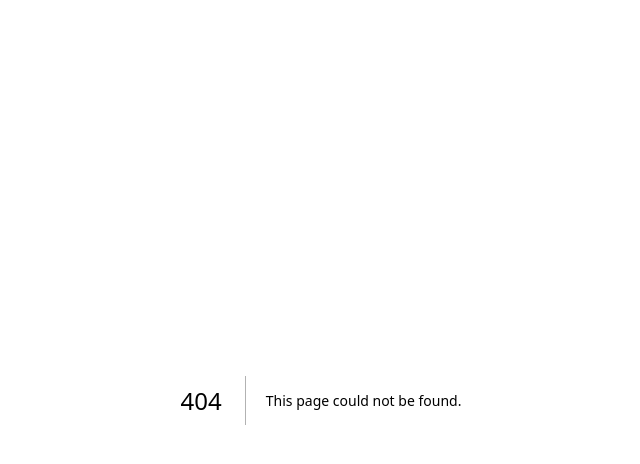
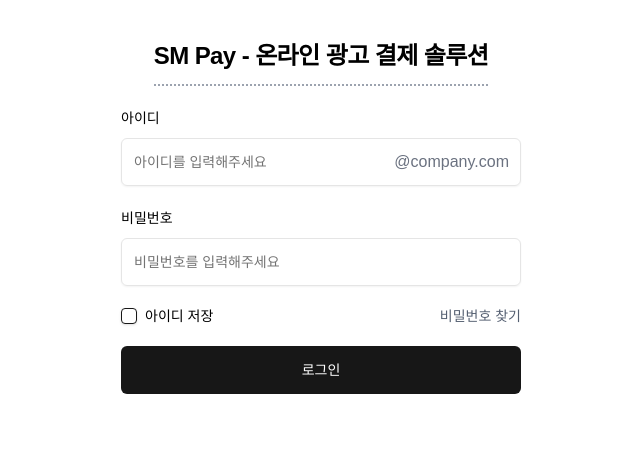
Before and after one commit to searchm-tech/smpay-frontend, a Next.js app: page /sign-in in a window 1280 px wide. Before the commit this address had no page. Shown: the top 464 px of the page, without its empty margins (319-959 px from the left). Built offline with nearby package versions, Linux system fonts and the light colour scheme; a web font is replaced by a local one.

Commit message:
add : sign-in 페이지 및 view 화면 개발

```diff
--- /dev/null
+++ b/app/sign-in/page.tsx
@@ -0,0 +1,5 @@
+import SignInView from "@/components/views/sign-in";
+
+export default function SignInPage() {
+  return <SignInView />;
+}
--- /dev/null
+++ b/components/views/sign-in/constants.ts
@@ -0,0 +1,16 @@
+export const STORAGE_KEYS = {
+  REMEMBER_USERNAME: "remember_username",
+  SAVED_USERNAME: "saved_username",
+} as const;
+
+export const ERROR_MESSAGES = {
+  username: {
+    required: "아이디를 입력해주세요.",
+    invalid: "유효하지 않은 아이디입니다.",
+    minLength: "아이디는 최소 4자 이상이어야 합니다.",
+  },
+  password: {
+    required: "비밀번호를 입력해주세요.",
+    invalid: "영문, 숫자, 특수문자를 포함한 8자 이상이어야 합니다.",
+  },
+} as const;
--- /dev/null
+++ b/components/views/sign-in/index.tsx
@@ -0,0 +1,133 @@
+"use client";
+
+import { useRouter } from "next/navigation";
+import { useEffect, useState } from "react";
+import { useForm } from "react-hook-form";
+import { z } from "zod";
+import { zodResolver } from "@hookform/resolvers/zod";
+
+import { Button } from "@/components/ui/button";
+import { Form } from "@/components/ui/form";
+import { InputForm } from "@/components/composite/input-form";
+import CheckboxLabel from "@/components/composite/checkbox-label";
+import Title from "@/components/common/Title";
+
+import { ERROR_MESSAGES, STORAGE_KEYS } from "./constants";
+
+const formSchema = z.object({
+  username: z
+    .string()
+    .min(1, { message: ERROR_MESSAGES.username.required })
+    .min(4, { message: ERROR_MESSAGES.username.minLength })
+    .regex(/^[a-zA-Z0-9]+$/, { message: ERROR_MESSAGES.username.invalid }),
+  password: z
+    .string()
+    .min(1, { message: ERROR_MESSAGES.password.required })
+    .regex(/^(?=.*[A-Za-z])(?=.*\d)(?=.*[@$!%*#?&])[A-Za-z\d@$!%*#?&]{8,}$/, {
+      message: ERROR_MESSAGES.password.invalid,
+    }),
+});
+
+type FormValues = z.infer<typeof formSchema>;
+
+const SignInView = () => {
+  const router = useRouter();
+  const [isRememberUsername, setIsRememberUsername] = useState(false);
+
+  const form = useForm<FormValues>({
+    resolver: zodResolver(formSchema),
+    defaultValues: {
+      username: "",
+      password: "",
+    },
+    mode: "onChange",
+  });
+
+  // 컴포넌트 마운트 시 저장된 데이터 불러오기
+  useEffect(() => {
+    if (typeof window !== "undefined") {
+      const remembered =
+        localStorage.getItem(STORAGE_KEYS.REMEMBER_USERNAME) === "true";
+      setIsRememberUsername(remembered);
+
+      if (remembered) {
+        const savedUsername = localStorage.getItem(STORAGE_KEYS.SAVED_USERNAME);
+        if (savedUsername) {
+          form.setValue("username", savedUsername);
+        }
+      }
+    }
+  }, [form]);
+
+  const handleRememberChange = (checked: boolean) => {
+    setIsRememberUsername(checked);
+    localStorage.setItem(STORAGE_KEYS.REMEMBER_USERNAME, checked.toString());
+
+    if (!checked) {
+      localStorage.removeItem(STORAGE_KEYS.SAVED_USERNAME);
+    }
+  };
+
+  function onSubmit(values: FormValues) {
+    const email = `${values.username}@company.com`;
+    console.log({ email, password: values.password });
+
+    // 아이디 저장이 체크되어 있으면 localStorage에 저장
+    if (isRememberUsername) {
+      localStorage.setItem(STORAGE_KEYS.SAVED_USERNAME, values.username);
+    }
+
+    router.push("/sm-pay/management");
+  }
+
+  return (
+    <div className="w-full max-w-[400px] h-screen flex flex-col gap-5 mx-auto mt-10">
+      <Title />
+
+      <Form {...form}>
+        <form
+          onSubmit={form.handleSubmit(onSubmit)}
+          className="flex flex-col gap-5"
+        >
+          <InputForm<FormValues>
+            control={form.control}
+            name="username"
+            label="아이디"
+            placeholder="아이디를 입력해주세요"
+            suffix="@company.com"
+            // error={ERROR_MESSAGES.username.required}
+          />
+
+          <InputForm<FormValues>
+            control={form.control}
+            name="password"
+            type="password"
+            label="비밀번호"
+            placeholder="비밀번호를 입력해주세요"
+            // error={ERROR_MESSAGES.password.required}
+          />
+
+          <div className="flex items-center justify-between">
+            <CheckboxLabel
+              isChecked={isRememberUsername}
+              onChange={handleRememberChange}
+              label="아이디 저장"
+            />
+            <span
+              className="text-[#545F71] cursor-pointer text-sm"
+              onClick={() => alert("비밀번호 찾기 페이지 이동")}
+            >
+              비밀번호 찾기
+            </span>
+          </div>
+
+          <Button type="submit" className="w-full h-12">
+            로그인
+          </Button>
+        </form>
+      </Form>
+    </div>
+  );
+};
+
+export default SignInView;
```
